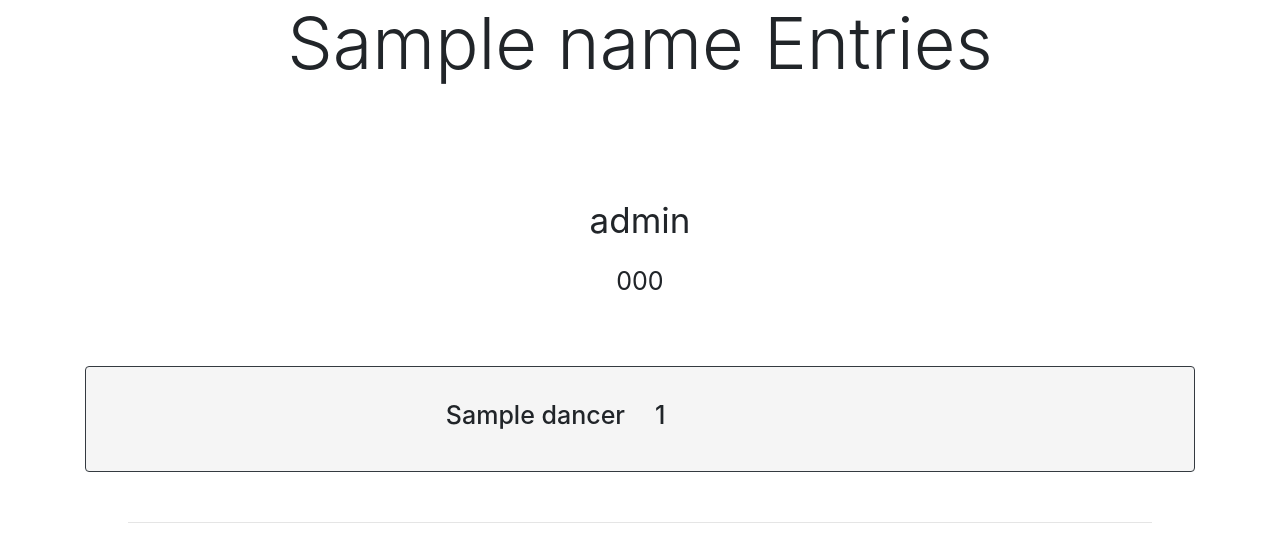
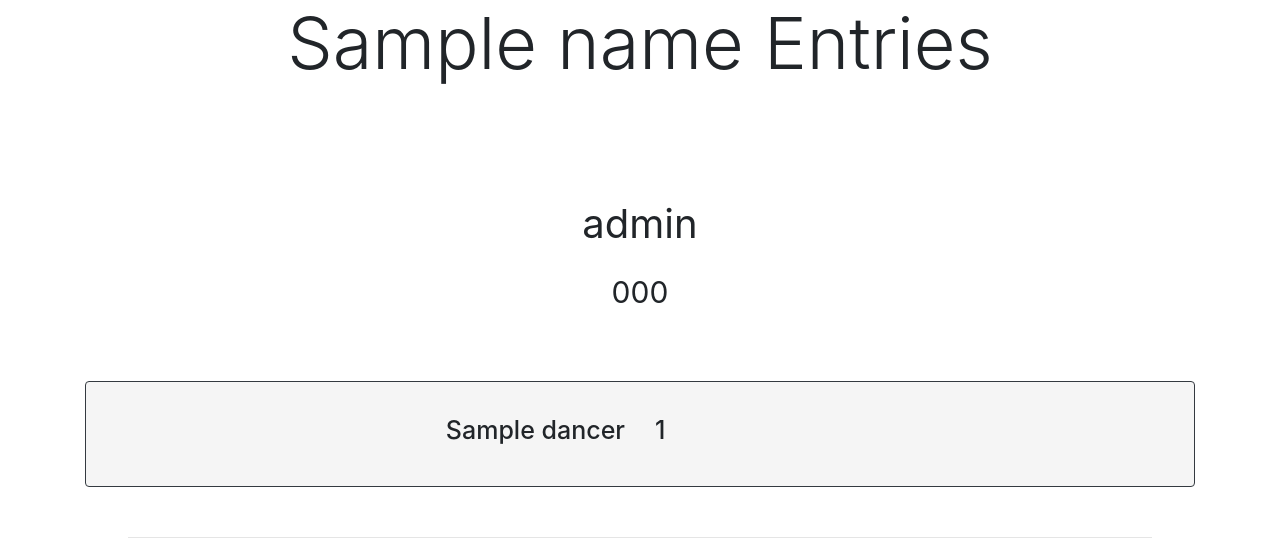
Before and after one commit to SpencerMcMurray/AutoFeis-v1, a Flask app: template templates/entries.html in a window 1280 px wide. Shown: the part 174-729 px from the top of the page. Run offline with Flask 2, Linux system fonts and the light colour scheme; the template is opened without the code that fills it: most values are stand-ins (such as "Sample title", 1, 10 or a date in 2020); some libraries are stand-ins or nearby versions.

Commit message:
Lessened animations to look cleaner

```diff
--- a/templates/entries.html
+++ b/templates/entries.html
@@ -4,15 +4,15 @@
         <div class="sub-box">
             <div class="container-fluid">
                 <div class="title">
-                    <h1 class="display-3 hide fade-id">{{ name }} Entries</h1>
+                    <h1 class="display-3">{{ name }} Entries</h1>
                 </div>
             </div>
             <div class="container">
                 {% for entry in entries['dancers'] %}
                     {% set i = loop.index0 %}
                     <div class="title">
-                        <p class="hide fade-id" style="font-size: 35px;">{{ entries['comps'][loop.index0] }}</p>
-                        <p class="hide fade-id" style="font-size: 25px;">{{ entries['codes'][loop.index0] }}</p>
+                        <p class="" style="font-size: 40px;">{{ entries['comps'][loop.index0] }}</p>
+                        <p class="" style="font-size: 30px;">{{ entries['codes'][loop.index0] }}</p>
                     </div>
                     <div class="sub-title border border-dark rounded bd-highlight container d-flex flex-wrap align-items-center justify-content-center hide zoom-id" style="margin: 0 auto;border: 1px solid rgb(25, 25, 25);background-color: rgb(245, 245, 245);">
                         {% for dancer in entry %}
--- a/templates/feisInfo.html
+++ b/templates/feisInfo.html
@@ -4,7 +4,7 @@
         <div class="sub-box">
             <div class="container-fluid">
                 <div class="title">
-                    <h1 class="display-3 hide fade-id">Feis Info</h1>
+                    <h1 class="display-3">Feis Info</h1>
                 </div>
             </div>
             <div class="title container d-flex flex-wrap justify-content-center" style="margin: 0 auto;">
--- a/templates/index.html
+++ b/templates/index.html
@@ -23,7 +23,7 @@
         <div class="box">
             <div class="container-fluid">
                 <div class="title">
-                    <h1 class="display-3 hide fade-id">Upcoming Feiseanna</h1>
+                    <h1 class="display-3">Upcoming Feiseanna</h1>
                 </div>
                 <div class="title container d-flex flex-wrap justify-content-center" style="margin: 0 auto;">
                     {% if feiseanna|length > 0 %}
--- a/templates/registration/register.html
+++ b/templates/registration/register.html
@@ -4,14 +4,14 @@
         <div class="sub-box">
             {% if is_logged == False %}
                 <div class="title">
-                    <h1 class="display-3 hide fade-id">Please Log In</h1>
+                    <h1 class="display-3">Please Log In</h1>
                 </div>
                 <p style="margin: 0 auto;font-size:25px;" class="hide zoom-id">
                     To register for a feis you must <a href="{{ url_for('signup') }}">Sign Up</a> and <a href="{{ url_for('login') }}">Log In.</a>
                 </p>
             {% else %}
                 <div class="title">
-                    <h1 class="display-3 hide fade-id">Choose A Feis</h1>
+                    <h1 class="display-3">Choose A Feis</h1>
                 </div>
                 <div class="title container d-flex flex-wrap justify-content-center" style="margin: 0 auto;">
                     {% if feiseanna|length > 0 %}
--- a/templates/registration/registerFor.html
+++ b/templates/registration/registerFor.html
@@ -4,7 +4,7 @@
         <div class="sub-box">
             <div class="container-fluid">
                 <div class="title">
-                    <h1 class="display-3 hide fade-id">Registering for {{ feis_name }}</h1>
+                    <h1 class="display-3">Registering for {{ feis_name }}</h1>
                 </div>
             </div>
             <div class="title container d-flex flex-wrap justify-content-center" style="margin: 0 auto;">
@@ -12,7 +12,7 @@
                     {% for dancer in comps %}
                         {% set i = loop.index0 %}
                         <div class="title">
-                            <h1 class="display-3 hide fade-id">{{ dancers[i]['fName'] + " " + dancers[i]['lName'] }}:</h1>
+                            <h1 class="display-3">{{ dancers[i]['fName'] + " " + dancers[i]['lName'] }}:</h1>
                         </div>
                         {% if comps[dancer]|length > 0 %}
                             {% for comp in comps[dancer] %}
```
